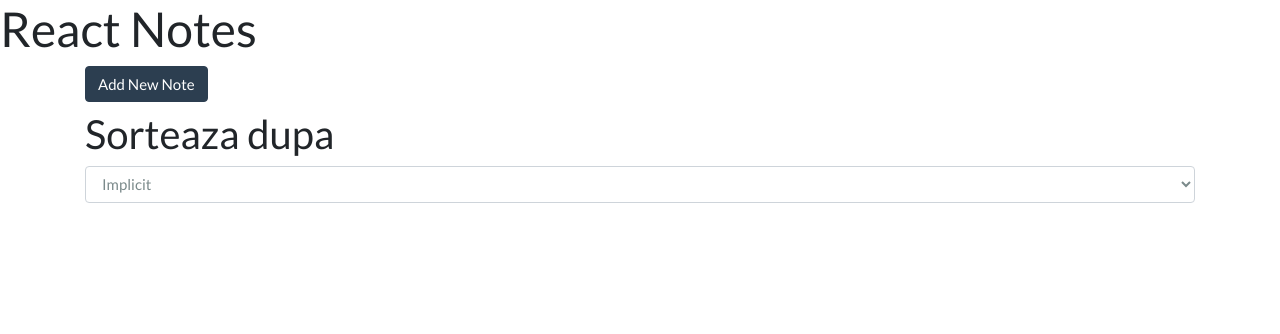
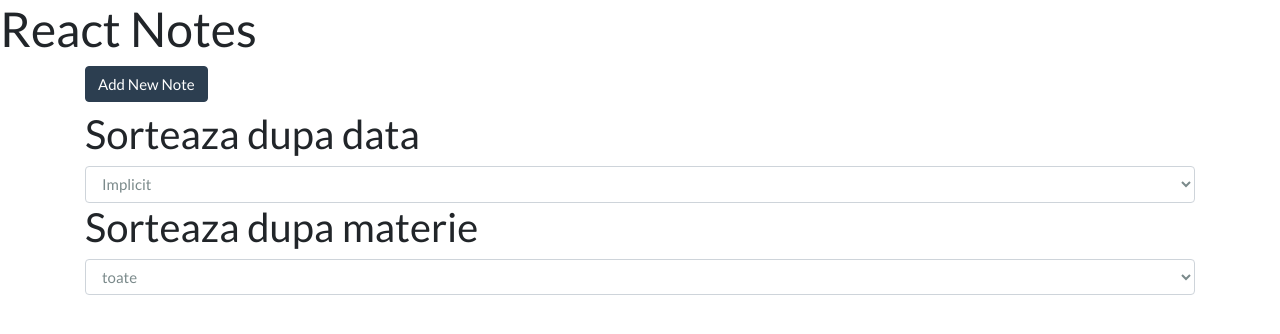
Before and after one commit to AnamariaMantescu/Proiect-Tehnologii-Web, a React (Create React App) app in the folder client/: page / in a window 1280 px wide. Both pictures are taken after typing "name@example.com", "Sample123" into the empty fields and a click on the button "Submit". Shown: the top 334 px of the page. Built offline with nearby package versions, Linux system fonts and the light colour scheme.

Commit message:
adding sort by materie

```diff
--- a/client/src/pages/Home.js
+++ b/client/src/pages/Home.js
@@ -26,21 +26,34 @@ const Home = () => {
   };
 
   const [sortBy, setSortBy] = useState("imp");
-
+  const [materie, setMaterie] = useState("toate");
   const handleSortChange = (e) => {
     setSortBy(e.target.value);
   };
+  const handleSortMaterie = (e) => {
+    setMaterie(e.target.value);
+  };
 
-  const sortNotes = [...notes].sort((a, b) => {
+  const filterNotes = notes.filter((note) => {
+    if (materie === "toate" ) {
+      return materie;
+    }
+     return note.materie === materie;
+  });
+
+  const sortNotes = [...filterNotes].sort((a, b) => {
     if (sortBy === "asc") {
       return new Date(a.createdAt) - new Date(b.createdAt);
     }
     if (sortBy === "imp") {
-      return 0
+      return 0;
     } else {
       return new Date(b.createdAt) - new Date(a.createdAt);
     }
   });
+
+  const materieTypes = ["toate", ...new Set(notes.filter(note => note.materie.length >0).map((note) => note.materie))];
+
 
   useEffect(() => {
     console.log("login", login);
@@ -59,7 +72,7 @@ const Home = () => {
             Add New Note
           </button>
         </Link>
-        <h2>Sorteaza dupa</h2>
+        <h2>Sorteaza dupa data</h2>
         <select
           className="form-control"
           value={sortBy}
@@ -68,6 +81,18 @@ const Home = () => {
           <option value="imp">Implicit</option>
           <option value="asc">First Created </option>
           <option value="desc">Last Created</option>
+        </select>
+        <h2>Sorteaza dupa materie</h2>
+        <select
+          className="form-control"
+          value={materie}
+          onChange={handleSortMaterie}
+        >
+          {materieTypes.map((item, index) => (
+            <option value={item} key={index}>
+              {item}
+            </option>
+          ))}
         </select>
         {/* Loop through the notes and render them */}
         {sortNotes.map((item, id) => {
```
